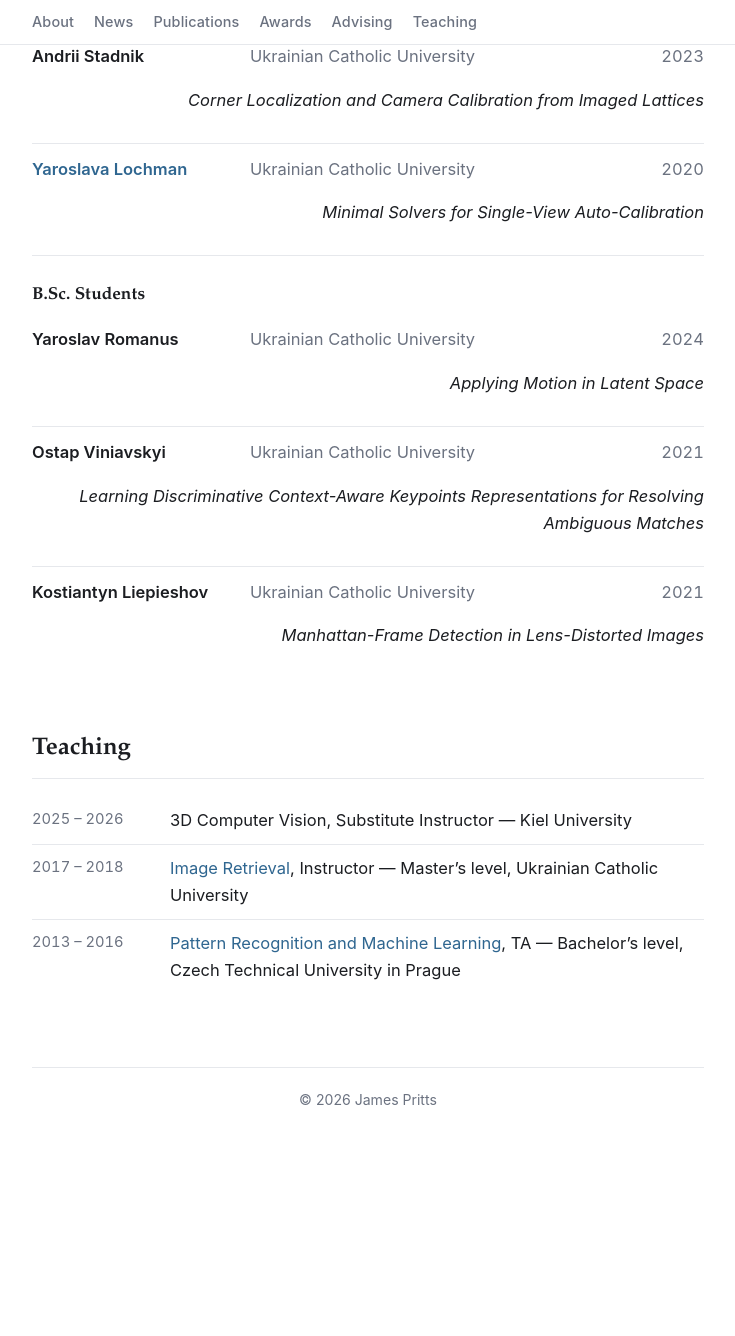
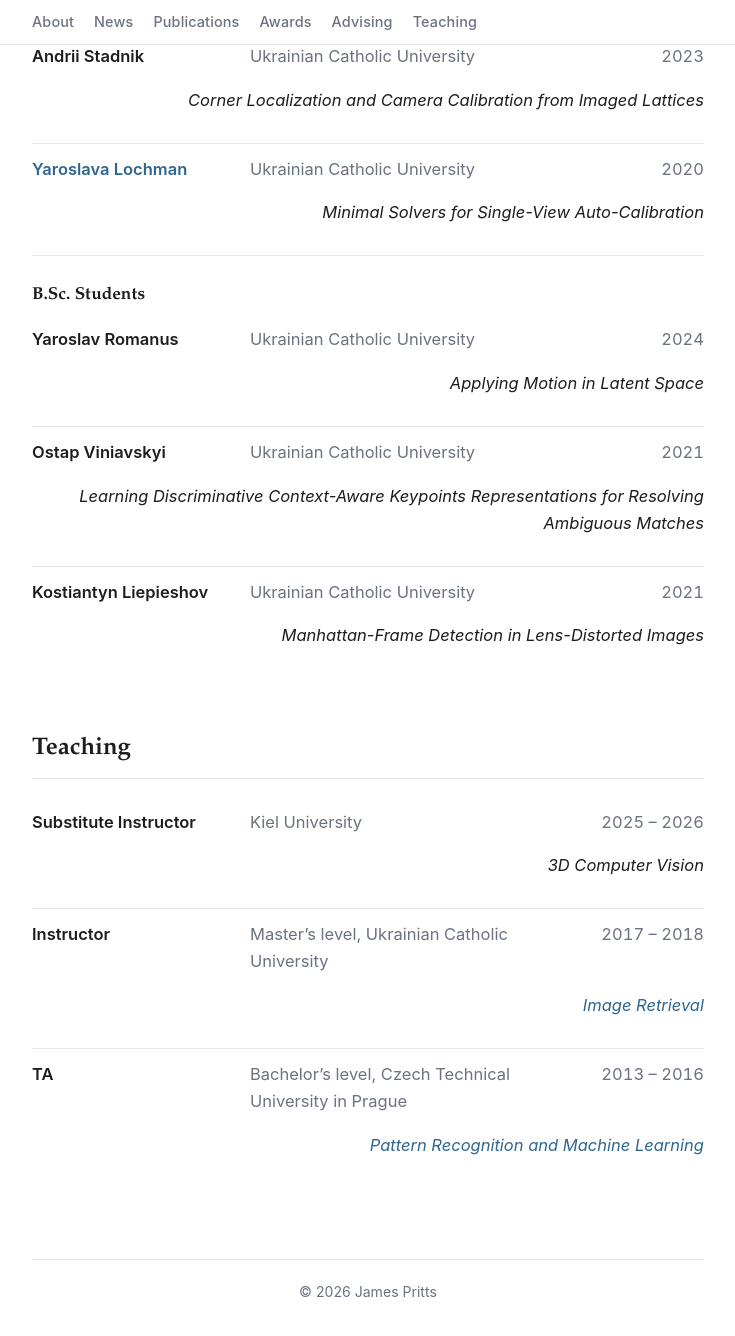
Before and after one commit to prittjam/prittjam.github.io, a Jekyll site: the page built from index.html, in a window 1280 px wide and 1400 px high, scrolled down 4416 px. Shown: the top 1336 px of the window, without its empty margins (272-1007 px from the left). Built offline with Jekyll 4.4.1, drawn with Linux system fonts in a browser that asks for light colours; before the commit the page ends 5623 px from its top, so only the background shows below that.

Commit message:
Teaching: adopt the advising two-row entry style
Generalize the entry layout (head columns + italic title citation) into
shared .entry / .head / .title rules used by both advising and teaching,
and restructure teaching data into role / level / institution / years /
course fields. Each course now renders as role (bold) · institution
(muted) · years (right), with the course title as a right-aligned italic
cite below — linked where a url is present.

Co-Authored-By: Claude Opus 4.8 (1M context) <noreply@anthropic.com>

```diff
--- a/css/style.css
+++ b/css/style.css
@@ -285,12 +285,13 @@ details.pub-more[open] > summary { font-weight: 600; }
   margin: 26px 0 4px;
 }
 .subhead:first-of-type { margin-top: 4px; }
-.advisee { padding: 12px 0; border-bottom: 1px solid var(--border); }
-.advisee:last-child { border-bottom: none; }
-.advisee .head { display: flex; align-items: baseline; gap: 18px; }
-.advisee .name { flex: 0 0 200px; font-weight: 600; }
-.advisee .inst { flex: 1 1 auto; color: var(--muted); font-weight: 400; }
-.advisee .year {
+/* ---- shared two-row entry layout (advising + teaching) ---- */
+.entry { padding: 12px 0; border-bottom: 1px solid var(--border); }
+.entry:last-child { border-bottom: none; }
+.entry .head { display: flex; align-items: baseline; gap: 18px; }
+.entry .name { flex: 0 0 200px; font-weight: 600; }
+.entry .inst { flex: 1 1 auto; color: var(--muted); font-weight: 400; }
+.entry .year {
   flex: 0 0 140px;
   color: var(--muted);
   font-weight: 400;
@@ -298,9 +299,9 @@ details.pub-more[open] > summary { font-weight: 600; }
   text-align: right;
   white-space: nowrap;
 }
-.advisee .thesis { margin-top: 2px; text-align: right; }
-.advisee .thesis cite { font-style: italic; color: var(--text); }
-.advisee .wip {
+.entry .title { margin-top: 2px; text-align: right; }
+.entry .title cite { font-style: italic; color: var(--text); }
+.entry .wip {
   display: inline-block;
   white-space: nowrap;
   padding: 1px 7px;
@@ -312,21 +313,6 @@ details.pub-more[open] > summary { font-weight: 600; }
   background: var(--accent-soft);
   border-radius: 999px;
   vertical-align: middle;
-}
-
-/* ---- teaching ---- */
-.course {
-  display: flex;
-  gap: 18px;
-  padding: 10px 0;
-  border-bottom: 1px solid var(--border);
-}
-.course:last-child { border-bottom: none; }
-.course .years {
-  flex: 0 0 120px;
-  color: var(--muted);
-  font-variant-numeric: tabular-nums;
-  font-size: 0.92rem;
 }
 
 /* ---- footer ---- */
@@ -370,8 +356,7 @@ footer {
   .pub .thumb, .pub .thumb img { width: 100%; max-width: 260px; }
   ul.news li { flex-direction: column; gap: 2px; }
   ul.news .date { flex-basis: auto; }
-  .course { flex-direction: column; gap: 2px; }
-  .advisee .head { flex-direction: column; gap: 2px; }
-  .advisee .name, .advisee .year { flex-basis: auto; }
-  .advisee .year { text-align: left; }
+  .entry .head { flex-direction: column; gap: 2px; }
+  .entry .name, .entry .year { flex-basis: auto; }
+  .entry .year { text-align: left; }
 }
--- a/index.html
+++ b/index.html
@@ -70,9 +70,9 @@ layout: default
         {%- for g in site.data.advising %}
         <h3 class="subhead">{{ g.heading }}</h3>
         {%- for s in g.students %}
-        <div class="advisee">
+        <div class="entry advisee">
           <p class="head"><span class="name">{% if s.url %}<a href="{{ s.url }}" target="_blank" rel="noopener">{{ s.name }}</a>{% else %}{{ s.name }}{% endif %}</span><span class="inst">{{ s.institution }}</span><span class="year">{% if s.wip %}<span class="wip">work in progress</span>{% else %}{{ s.year }}{% endif %}</span></p>
-          <p class="thesis"><cite>{{ s.thesis }}</cite></p>
+          <p class="title"><cite>{{ s.thesis }}</cite></p>
         </div>
         {%- endfor %}
         {%- endfor %}
@@ -82,9 +82,9 @@ layout: default
       <section id="teaching">
         <h2>Teaching</h2>
         {%- for c in site.data.teaching %}
-        <div class="course">
-          <span class="years">{{ c.years }}</span>
-          <span>{{ c.course }}</span>
+        <div class="entry course">
+          <p class="head"><span class="name">{{ c.role }}</span><span class="inst">{% if c.level %}{{ c.level }}, {% endif %}{{ c.institution }}</span><span class="year">{{ c.years }}</span></p>
+          <p class="title"><cite>{% if c.url %}<a href="{{ c.url }}" target="_blank" rel="noopener">{{ c.course }}</a>{% else %}{{ c.course }}{% endif %}</cite></p>
         </div>
         {%- endfor %}
       </section>
```
Also changed, not shown: _data/teaching.yml (+18 -8 lines).
